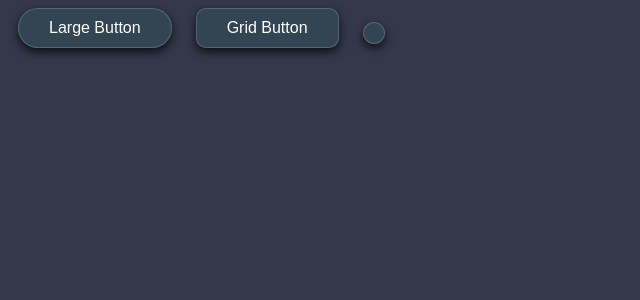
After one commit to nfoert/cardie, a Django app: page /ui in a window 1280 px wide. The commit adds this page. Shown: the top 300 px of the page, without its empty margins (0-640 px from the left). Run offline with Django 5.2, Linux system fonts and the light colour scheme; some libraries are stand-ins or nearby versions.

Commit message:
- Design styles for button UI elements - Add a ui.html for user interface element testing - Remove some accadentally commited pycache files

```diff
--- a/cardie/main/templates/index.html
+++ b/cardie/main/templates/index.html
@@ -2,7 +2,7 @@
 <!DOCTYPE html>
 <html>
     <head>
-        <link rel="stylesheet" type="text/css" href="/static/main/index.css">
+        <link rel="stylesheet" type="text/css" href="{% static '/main/index.css' %}">
     </head>
 
     <body>
--- /dev/null
+++ b/cardie/main/templates/ui.html
@@ -0,0 +1,20 @@
+{% load static %}
+<!DOCTYPE html>
+<html>
+    <head>
+        <script src="https://unpkg.com/@phosphor-icons/web"></script>
+
+        <link rel="preconnect" href="https://fonts.googleapis.com">
+        <link rel="preconnect" href="https://fonts.gstatic.com" crossorigin>
+        <link href="https://fonts.googleapis.com/css2?family=Noto+Sans:ital,wght@0,100..900;1,100..900&display=swap" rel="stylesheet">
+
+        <link rel="stylesheet" type="text/css" href="{% static '/main/variables.css' %}">
+        <link rel="stylesheet" type="text/css" href="{% static '/main/ui.css' %}">
+    </head>
+
+    <body>
+        <button class="ui_button_large">Large Button <i class="ph-bold ph-arrow-circle-right"></i></button>
+        <button class="ui_button_grid">Grid Button <i class="ph-bold ph-arrow-fat-line-down"></i></button>
+        <button class="ui_button_icon"><i class="ph-bold ph-diamonds-four"></i></button>
+    </body>
+</html>
--- a/cardie/main/urls.py
+++ b/cardie/main/urls.py
@@ -4,4 +4,5 @@ from . import views
 
 urlpatterns = [
     path("", views.index, name="index"),
+    path("ui", views.userinterface, name="ui"),
 ]
--- a/cardie/main/views.py
+++ b/cardie/main/views.py
@@ -2,3 +2,6 @@ from django.shortcuts import HttpResponse, render
 
 def index(request):
     return render(request, "index.html")
+
+def userinterface(request):
+    return render(request, "ui.html")
--- /dev/null
+++ b/cardie/static/main/ui.css
@@ -0,0 +1,139 @@
+body {
+    background-color: var(--default-background-color) ;
+}
+
+
+/* Buttons */
+.ui_button_large {
+    background-color: rgba(52, 73, 85, 0.8);
+    color: var(--default-text-color);
+    border-radius: 100px;
+    border: rgba(80, 114, 123, 0.8) 1px solid;
+    transition: var(--default-transition);
+    font-size: 16px;
+    font-family: var(--default-font-family);
+
+    backdrop-filter: blur(20px);
+
+    padding: 10px;
+    padding-left: 30px;
+    padding-right: 30px;
+    margin-left: 10px;
+    margin-right: 10px;
+
+    -webkit-box-shadow: 0px 4px 10px 0px rgba(0,0,0,0.75);
+    -moz-box-shadow: 0px 4px 10px 0px rgba(0,0,0,0.75);
+    box-shadow: 0px 4px 10px 0px rgba(0,0,0,0.75);
+}
+
+.ui_button_large:hover {
+    scale: 1.05;
+}
+
+.ui_button_large:active {
+    scale: 0.95;
+}
+
+.ui_button_grid {
+    background-color: rgba(52, 73, 85, 0.8);
+    color: var(--default-text-color);
+    border-radius: 10px;
+    border: rgba(80, 114, 123, 0.8) 1px solid;
+    transition: var(--default-transition);
+    font-size: 16px;
+    font-family: var(--default-font-family);
+
+    backdrop-filter: blur(20px);
+
+    padding: 10px;
+    padding-left: 30px;
+    padding-right: 30px;
+    margin-left: 10px;
+    margin-right: 10px;
+
+    -webkit-box-shadow: 0px 4px 10px 0px rgba(0,0,0,0.75);
+    -moz-box-shadow: 0px 4px 10px 0px rgba(0,0,0,0.75);
+    box-shadow: 0px 4px 10px 0px rgba(0,0,0,0.75);
+}
+
+.ui_button_grid:hover {
+    scale: 1.05;
+}
+
+.ui_button_grid:active {
+    scale: 0.95;
+}
+
+.ui_button_icon {
+    background-color: rgba(52, 73, 85, 0.8);
+    color: var(--default-text-color);
+    border-radius: 100px;
+    border: rgba(80, 114, 123, 0.8) 1px solid;
+    transition: var(--default-transition);
+    font-size: 22px;
+    font-family: var(--default-font-family);
+
+    backdrop-filter: blur(20px);
+
+    padding: 10px;
+    margin-left: 10px;
+    margin-right: 10px;
+
+    aspect-ratio: 1;
+
+    -webkit-box-shadow: 0px 4px 10px 0px rgba(0,0,0,0.75);
+    -moz-box-shadow: 0px 4px 10px 0px rgba(0,0,0,0.75);
+    box-shadow: 0px 4px 10px 0px rgba(0,0,0,0.75);
+}
+
+.ui_button_icon:hover {
+    scale: 1.1;
+}
+
+.ui_button_icon:active {
+    scale: 0.9;
+}
+
+
+/* Text */
+.ui_text_header {
+
+}
+
+.ui_text_subheader {
+
+}
+
+.ui_text_body {
+
+}
+
+.ui_text_description {
+
+}
+
+
+/* Image */
+.ui_image_generic {
+
+}
+
+
+/* Status Boxes */
+.ui_status_info {
+
+}
+
+.ui_status_warning {
+
+}
+
+.ui_status_critical {
+
+}
+
+
+/* Text areas */
+.ui_textarea_generic {
+
+}
--- /dev/null
+++ b/cardie/static/main/variables.css
@@ -0,0 +1,11 @@
+:root {
+    --default-background-color: #35374B;
+    --default-font-family: "Nato Sans", sans-serif;
+    --default-transition: 0.3s ease;
+    --default-text-color: white;
+
+    --color-primary: #35374B;
+    --color-secondary: #344955;
+    --color-tertiary: #50727B;
+    --color-quaternary: #78A083;
+}
```
Also changed, not shown: 1 other file.
